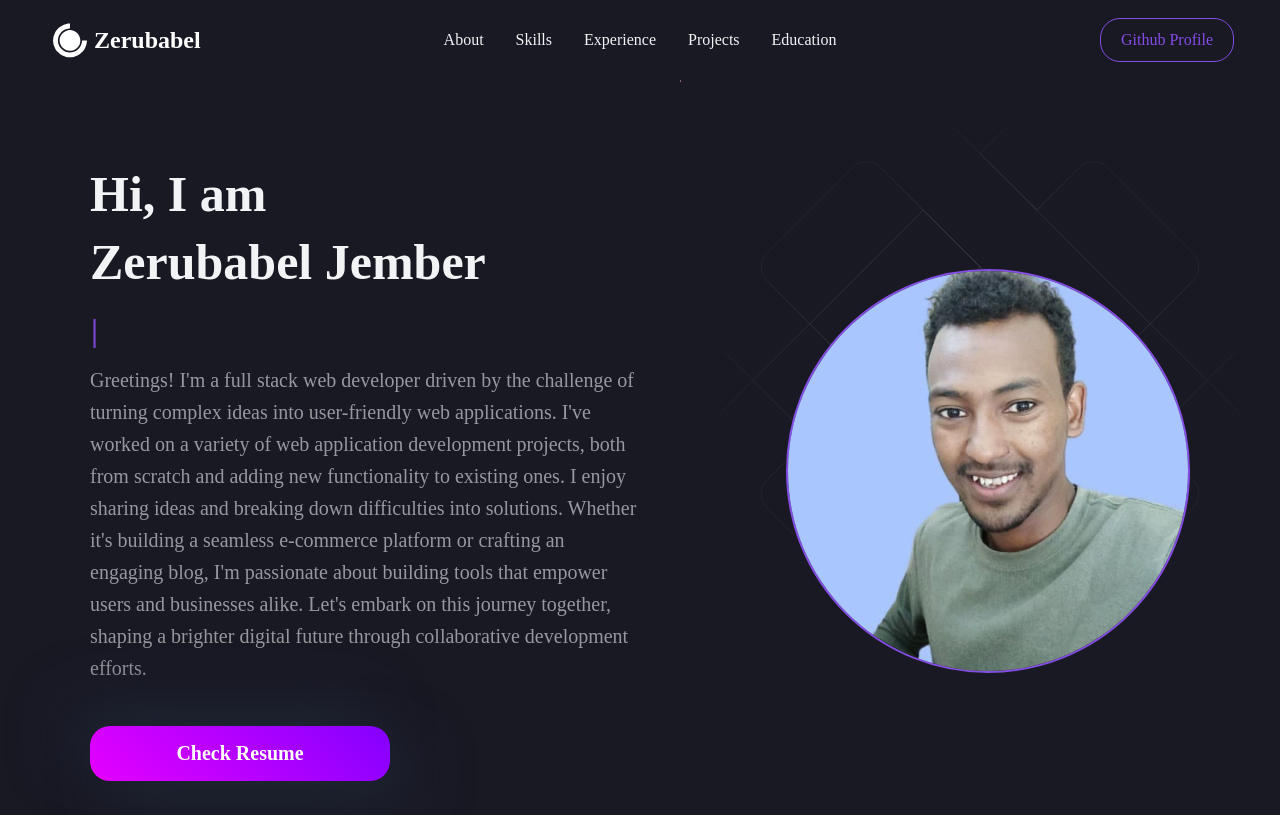
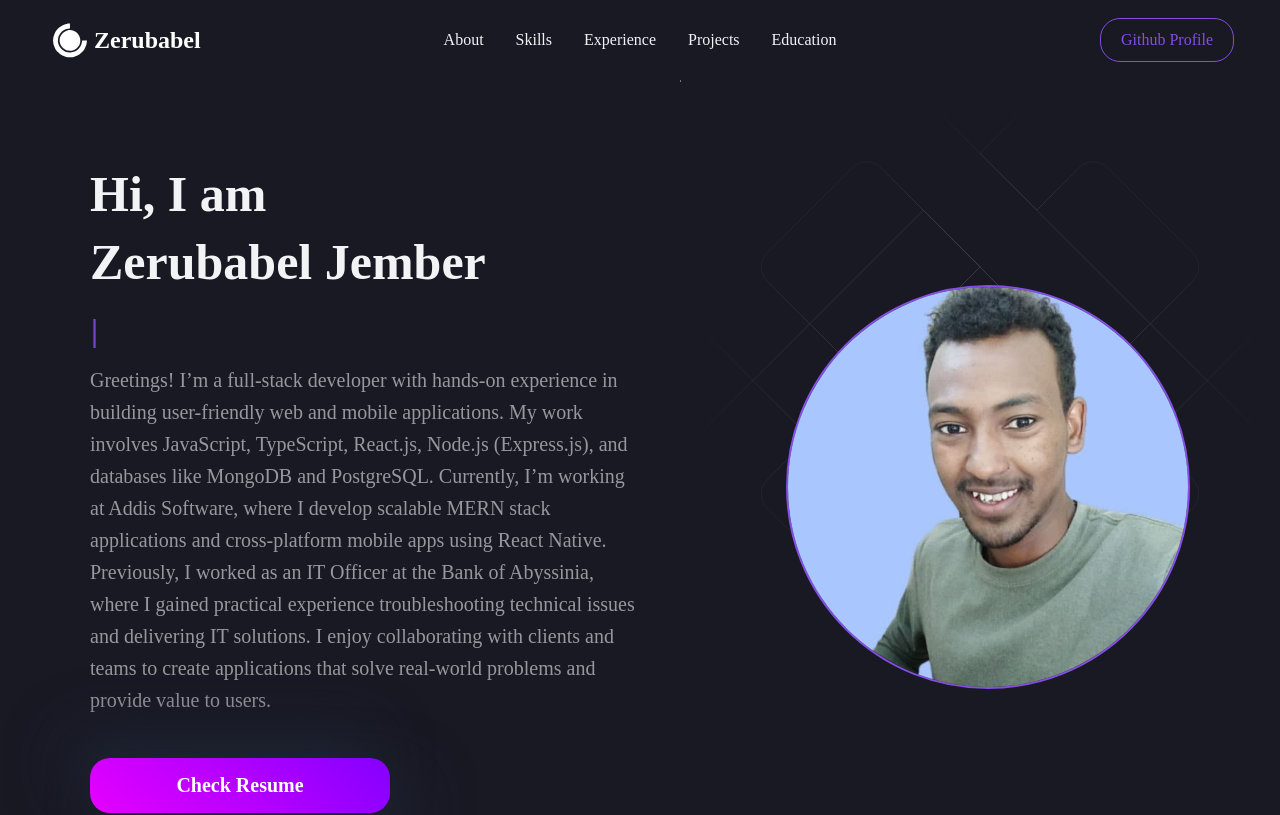
Before and after one commit to Zerubabel-J/My_portfolio, a React (Vite) app: page / in a window 1280 px wide. Shown: the top 815 px of the page. Built offline with nearby package versions, Linux system fonts and the light colour scheme.

Commit message:
about me updated

```diff
--- a/src/data/constants.js
+++ b/src/data/constants.js
@@ -6,15 +6,18 @@ export const Bio = {
     "Backend Developer",
     "Programmer",
   ],
-  description: `Greetings! I'm a full stack web developer driven by the challenge of turning complex ideas into user-friendly web applications. I've worked on a variety of web application development projects, both from scratch and adding new functionality to existing ones.
-    I enjoy sharing ideas and breaking down difficulties into solutions.\n\n
-     Whether it's building a seamless e-commerce platform or crafting an engaging blog,
-      I'm passionate about building tools that empower users and businesses alike.
-      \n\n
-    Let's embark on this journey together, shaping a brighter digital future through collaborative development efforts.`,
+  // description: `Greetings! I’m a full-stack developer with practical experience in building user-friendly web and mobile applications. I specialize in JavaScript, TypeScript, React.js, Node.js (Express.js), and databases like MongoDB and PostgreSQL. Currently, I’m working at Addis Software, where I develop scalable MERN stack applications and cross-platform mobile apps using React Native.\n\n
+
+  //  Previously, I worked as an IT Officer at the Bank of Abyssinia, where I gained hands-on experience troubleshooting technical issues and delivering IT solutions. I enjoy collaborating with clients and teams to develop applications that solve real-world problems and add value to users.
+
+  // `,
+  description: `Greetings! I’m a full-stack developer with hands-on experience in building user-friendly web and mobile applications. My work involves JavaScript, TypeScript, React.js, Node.js (Express.js), and databases like MongoDB and PostgreSQL. Currently, I’m working at Addis Software, where I develop scalable MERN stack applications and cross-platform mobile apps using React Native.
+
+Previously, I worked as an IT Officer at the Bank of Abyssinia, where I gained practical experience troubleshooting technical issues and delivering IT solutions. I enjoy collaborating with clients and teams to create applications that solve real-world problems and provide value to users.`,
+
   github: "https://github.com/Zerubabel-J",
   resume:
-    "https://drive.google.com/file/d/1RKt0QfHv35USuHVpMxJlM5bhZIs4mKt-/view?usp=sharing",
+    "https://drive.google.com/file/d/1YRhFAjKKfFtLgjeAYmB63q3MTRHRRWye/view?usp=sharing",
   linkedin: "https://www.linkedin.com/in/zerubabel-jember-53b7552a2/",
 };
 
```
